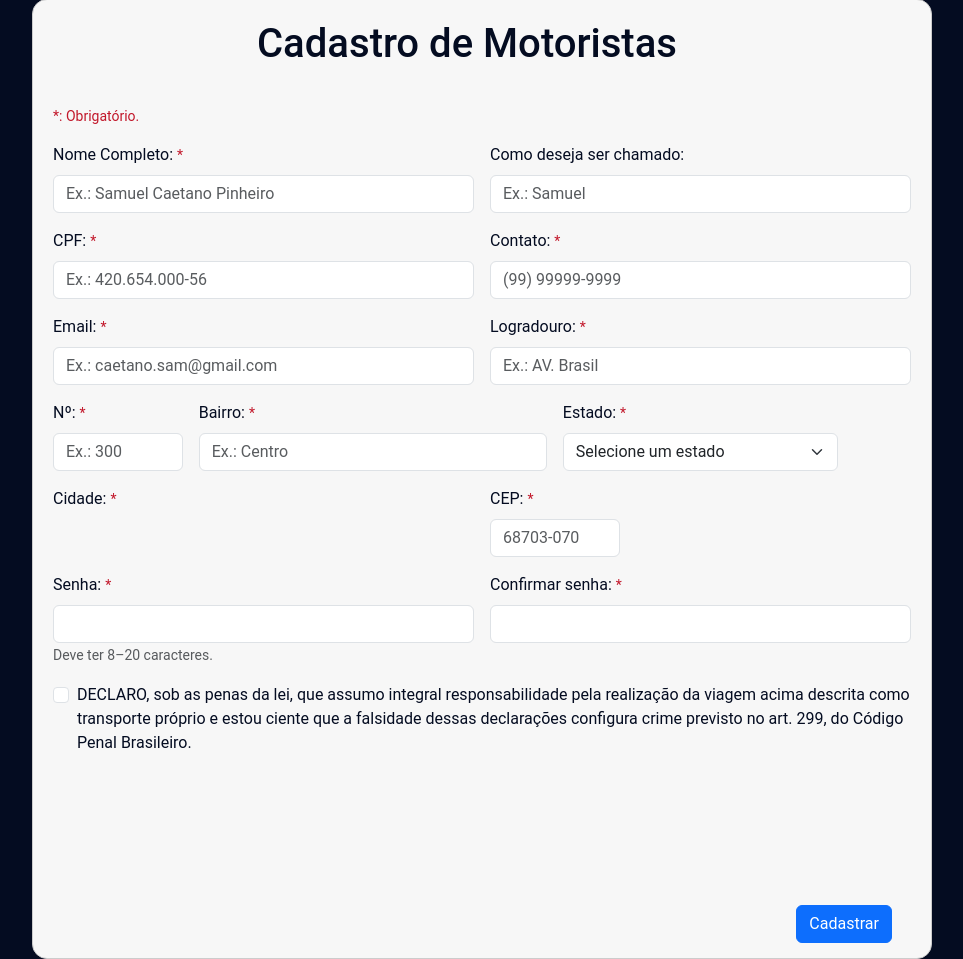
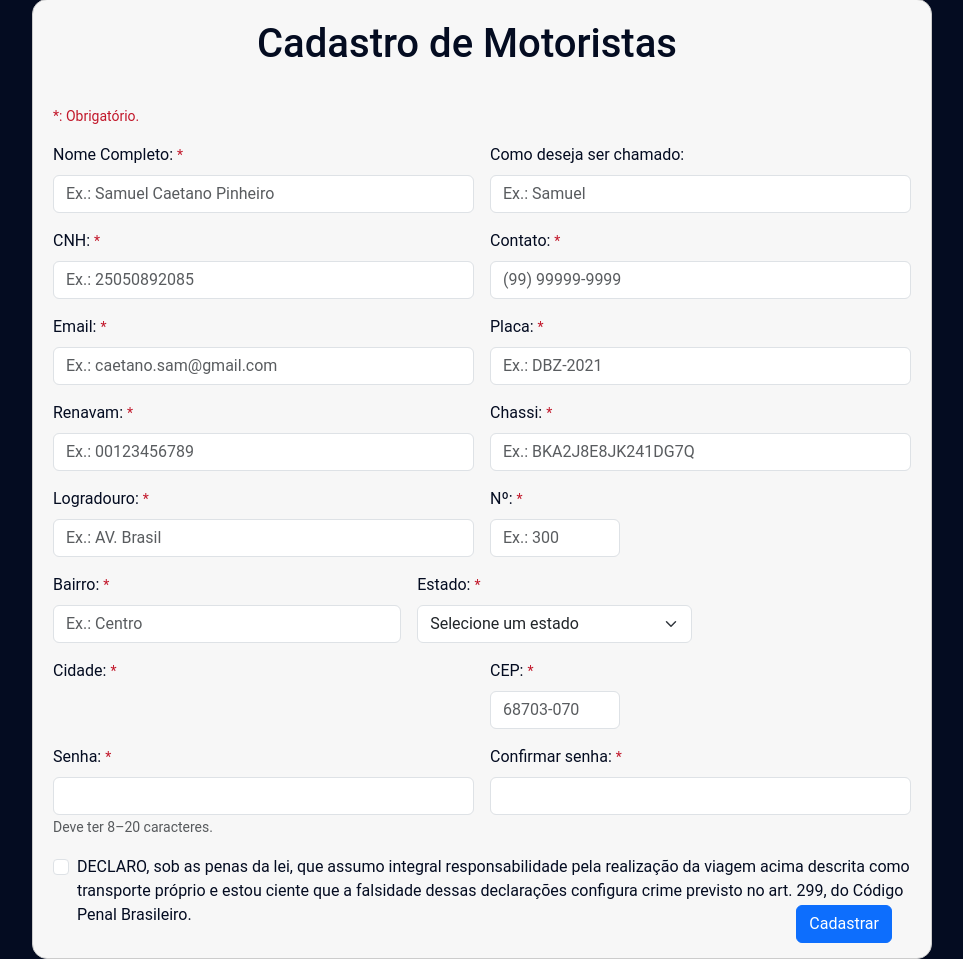
Before and after one commit to ruanmoraes018/dweb-2022.2, a Django app: page /motorista in a window 1280 px wide. Shown: the part 261-1220 px from the top of the page, without its empty margins (158-1121 px from the left). Run offline with Django 4.2, Linux system fonts and the light colour scheme.

Commit message:
Changes by Bolu_udoh (continuação)

```diff
--- a/TokenTravel/static/css/cadastro.css
+++ b/TokenTravel/static/css/cadastro.css
@@ -1,10 +1,10 @@
-/*Área do quadrado do cadastro*/
+/*Área do quadrado do cadastro Usuário*/
 .caixa-formulario-cadastro {
     margin-top: 70px;
     position: absolute;
-    top: 70%; /* Define a posição vertical da caixa no meio da página */
-    left: 50%; /* Define a posição horizontal da caixa no meio da página */
-    transform: translate(-50%, -50%); /* Centraliza a caixa */
+    top: 70%;
+    left: 50%;
+    transform: translate(-50%, -50%);
     border: 1px solid #ccc;
     padding: 20px;
     background-color: #f7f7f7;
@@ -54,6 +54,7 @@
     transform: translate(-50%, -50%);
     text-align: center;
 }
+
 .cadastro-botao-confirmar {
     position: absolute;
     top: 94.5%;
--- a/TokenTravel/static/css/style.css
+++ b/TokenTravel/static/css/style.css
@@ -87,7 +87,7 @@
 }
 
 .navbar {
-  border-radius: 25px; /* substitua o valor de 10px pelo raio desejado */
+  border-radius: 25px;
 }
 
 .navbar .nav-link {
@@ -121,9 +121,9 @@
 }
 
 #fraseunica {
-    font-family: Roboto; /* fonte personalizada do Google Fonts */
+    font-family: Roboto;
     font-size: 40px;
     color: white;
-    padding: 20px; /* espaçamento interno */
-    text-align: center; /* centralizar o texto */
+    padding: 20px;
+    text-align: center;
 }
--- a/TokenTravel/templates/cadastro-motoristas.html
+++ b/TokenTravel/templates/cadastro-motoristas.html
@@ -25,13 +25,13 @@
                     <input type="text" class="form-control" id="cadastro-nome-preferencia" placeholder="Ex.: Samuel">
                 </div>
                 <div class="col-md-6">
-                    <label for="cadastro-cpf" class="form-label">
-                        CPF:
+                    <label for="cadastro-cnh" class="form-label">
+                        CNH:
                         <span class="form-text cadastro-informativo">
                             *
                         </span>
                     </label>
-                    <input type="text" class="form-control" id="cadastro-cpf" placeholder="Ex.: 420.654.000-56" required>
+                    <input type="text" class="form-control" id="cadastro-cnh" placeholder="Ex.: 25050892085" required>
                 </div>
                 <div class="col-md-6">
                     <label for="cadastro-telefone" class="form-label">
@@ -51,6 +51,35 @@
                     </label>
                     <input type="email" class="form-control" id="cadastro-email" placeholder="Ex.: caetano.sam@gmail.com" required>
                 </div>
+
+                <div class="col-md-6">
+                    <label for="cadastro-placa" class="form-label">
+                        Placa:
+                        <span class="form-text cadastro-informativo">
+                            *
+                        </span>
+                    </label>
+                    <input type="text" class="form-control" id="cadastro-placa" placeholder="Ex.: DBZ-2021" required>
+                </div>
+                <div class="col-md-6">
+                    <label for="cadastro-renavam" class="form-label">
+                        Renavam:
+                        <span class="form-text cadastro-informativo">
+                            *
+                        </span>
+                    </label>
+                    <input type="text" class="form-control" id="cadastro-renavam" placeholder="Ex.: 00123456789" required>
+                </div>
+                <div class="col-md-6">
+                    <label for="cadastro-chassi" class="form-label">
+                        Chassi:
+                        <span class="form-text cadastro-informativo">
+                            *
+                        </span>
+                    </label>
+                    <input type="text" class="form-control" id="cadastro-chassi" placeholder="Ex.: BKA2J8E8JK241DG7Q" required>
+                </div>
+
                 <div class="col-md-6">
                     <label for="cadastro-logradouro" class="form-label">
                         Logradouro:
```
